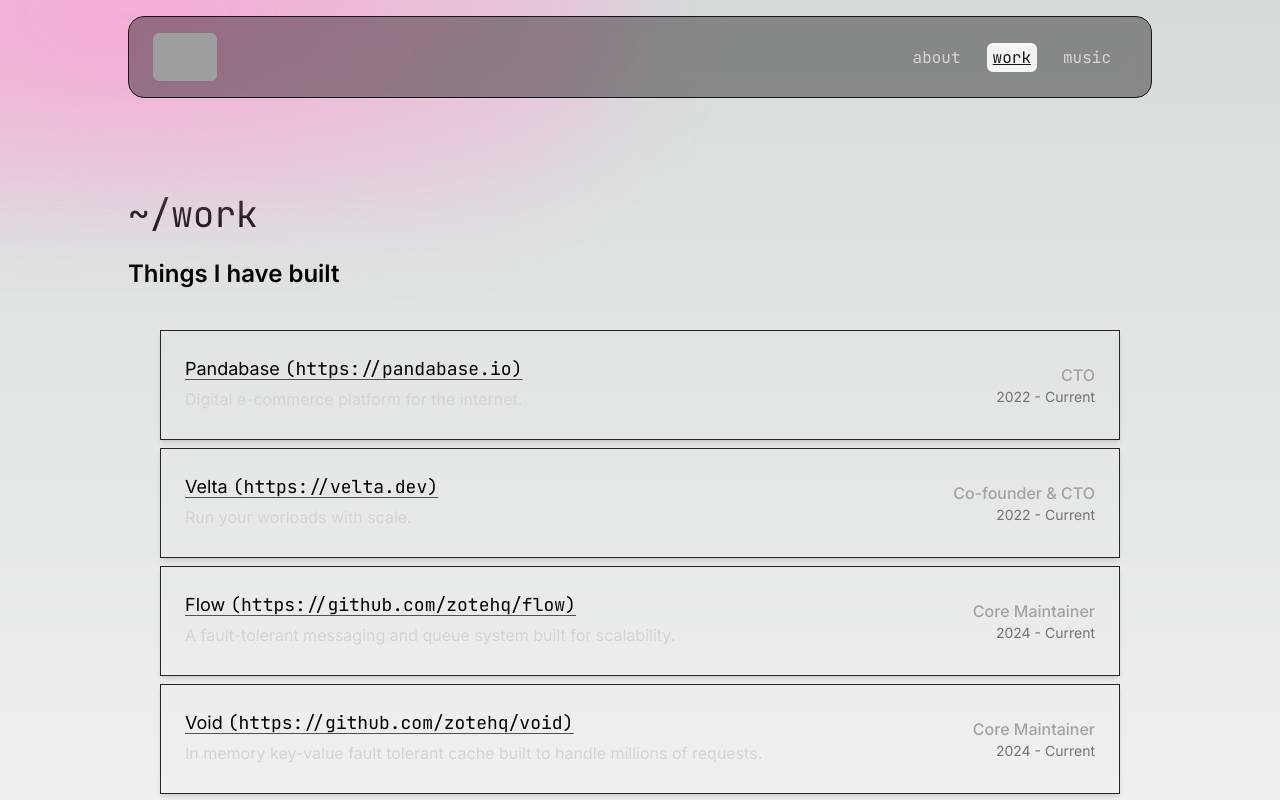
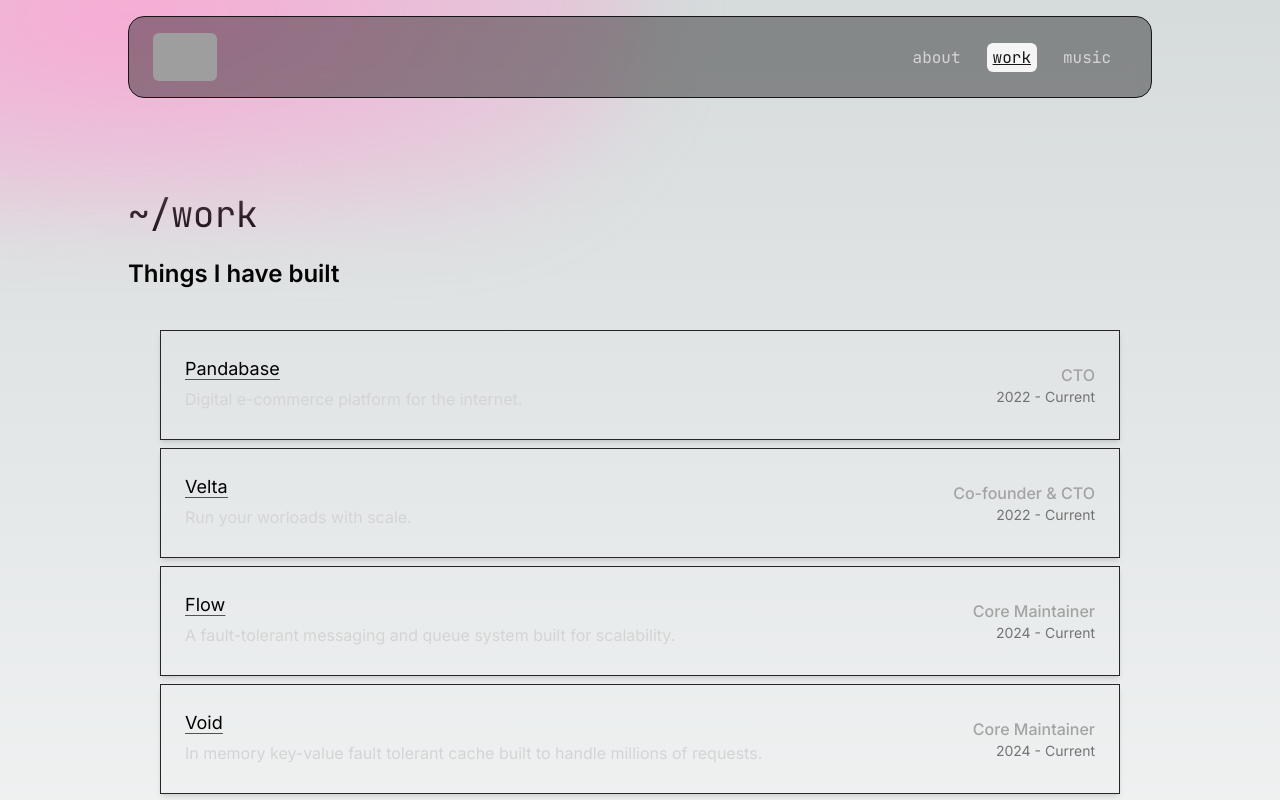
Before and after one commit to aelpxy/aelpxy.dev, a Next.js app: page /work in a window 1280 px wide. Shown: the top 800 px of the page. Built offline with nearby package versions, Linux system fonts and the light colour scheme; grey boxes are pictures that could not be loaded.

Commit message:
fix: WorkCard.tsx

```diff
--- a/src/components/WorkCard.tsx
+++ b/src/components/WorkCard.tsx
@@ -36,11 +36,11 @@ const WorkCard: React.FC<WorkProps> = ({
             transition={{ duration: 0.3, ease: 'easeInOut', delay: 0.1 }}
           >
             <Link href={link} target='_blank' rel='noreferrer noopener'>
-              {title} <code>({link})</code>
+              {title}
             </Link>
           </motion.h3>
           <motion.p
-            className='text-neutral-300 text-sm sm:text-base py-1'
+            className='text-neutral-300 text-sm sm:text-base py-1 text-wrap'
             initial={{ opacity: 0, y: -20 }}
             whileInView={{ opacity: 1, y: 0 }}
             viewport={{ once: true }}
--- a/src/data.ts
+++ b/src/data.ts
@@ -1,4 +1,5 @@
 const tracks = {}
+
 const artists = {}
 
 export { tracks, artists }
```
